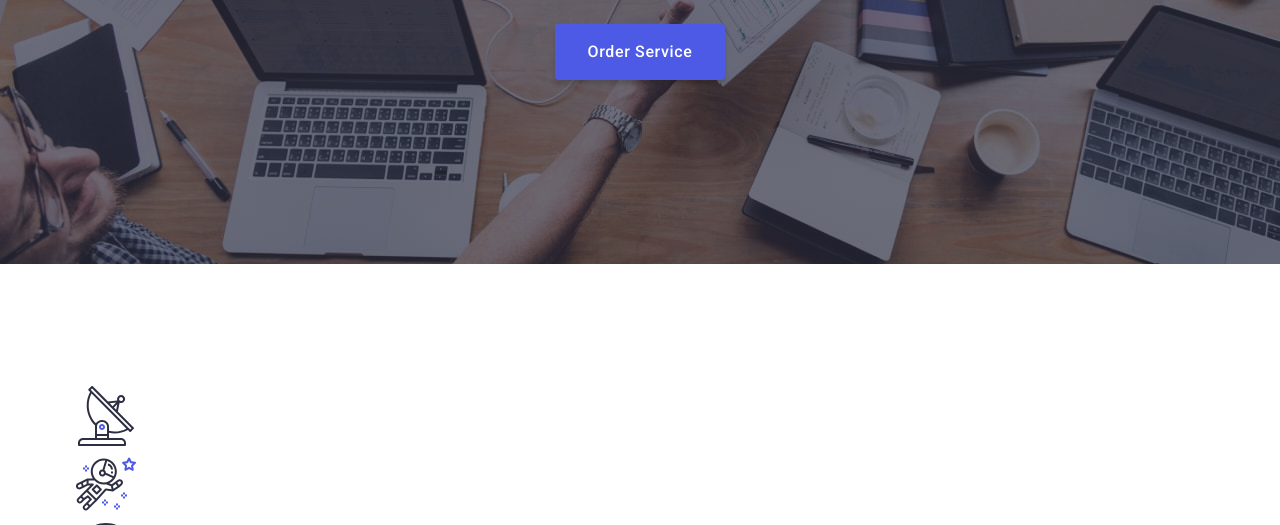
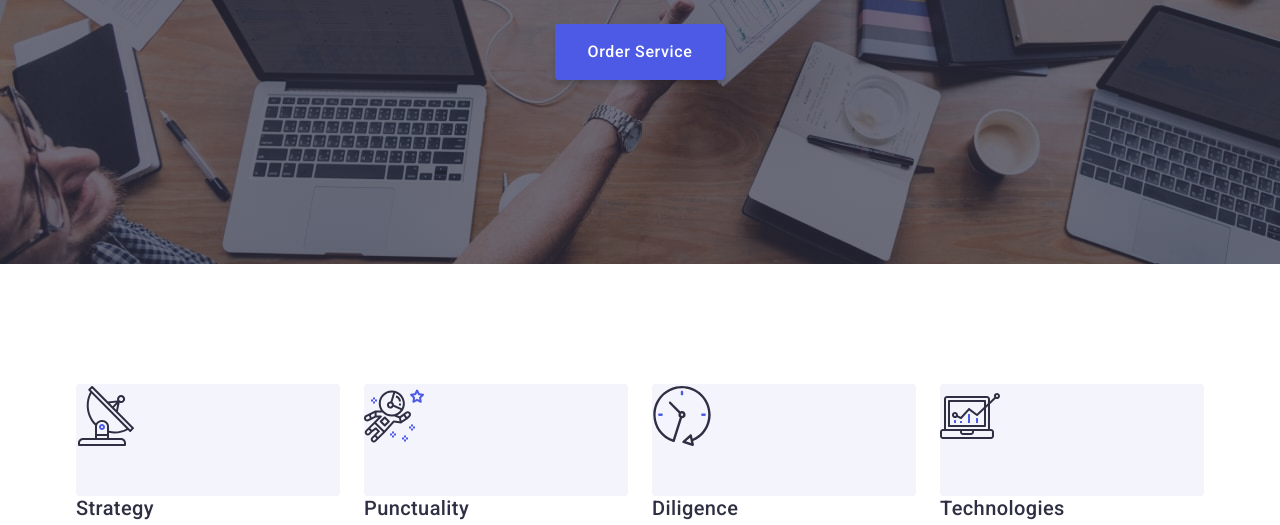
Before and after one commit to MariaPanchenko/goit-markup-hw-04, a plain HTML site: page index.html in a window 1280 px wide. Shown: the part 409-934 px from the top of the page. Drawn offline with nearby package versions, Linux system fonts and the light colour scheme.

Commit message:
add color

```diff
--- a/index.html
+++ b/index.html
@@ -61,23 +61,23 @@
       <section class="benefits">
         <div class="container">
           <h2 class="visually-hidden">features</h2>
-          <ul>
-            <li class="link-decor">
+          <ul class="benefits-icon">
+            <li class="benefits-icon-list link-decor">
               <svg width="60px" height="64px" viewBox="0 0 32 32">
                 <use xlink:href="./images/sprite.svg#icon-antenna-1"></use>
               </svg>
             </li>
-            <li class="link-decor">
+            <li class="benefits-icon-list link-decor">
               <svg width="60px" height="64px">
                 <use href="./images/sprite.svg#icon-astronaut-1"></use>
               </svg>
             </li>
-            <li class="link-decor">
+            <li class="benefits-icon-list link-decor">
               <svg width="60px" height="64px">
                 <use href="./images/sprite.svg#icon-clock-1"></use>
               </svg>
             </li>
-            <li class="link-decor">
+            <li class="benefits-icon-list link-decor">
               <svg width="60px" height="64px">
                 <use href="./images/sprite.svg#icon-diagram-1"></use>
               </svg>
--- a/style.css
+++ b/style.css
@@ -185,6 +185,17 @@ body {
   clip: rect(0 0 0 0);
   clip-path: inset(50%);
   margin: -1px;
+}
+.benefits-icon {
+  display: flex;
+  justify-content: center;
+  gap: 24px;
+}
+.benefits-icon-list {
+  background-color: var(--potrf-botton-bgr);
+  width: 264px;
+  height: 112px;
+  border-radius: 4px;
 }
 
 .benefits {
```
